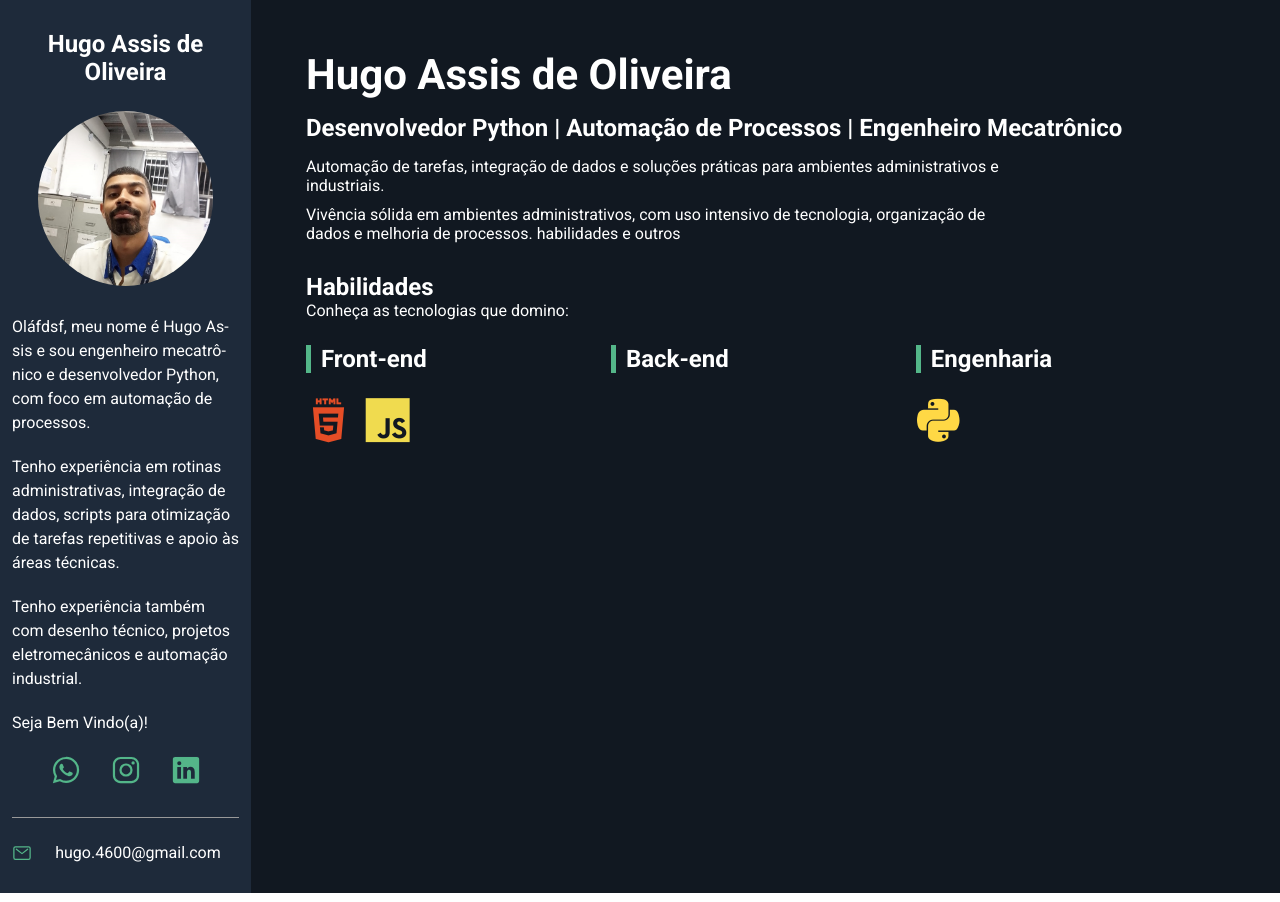
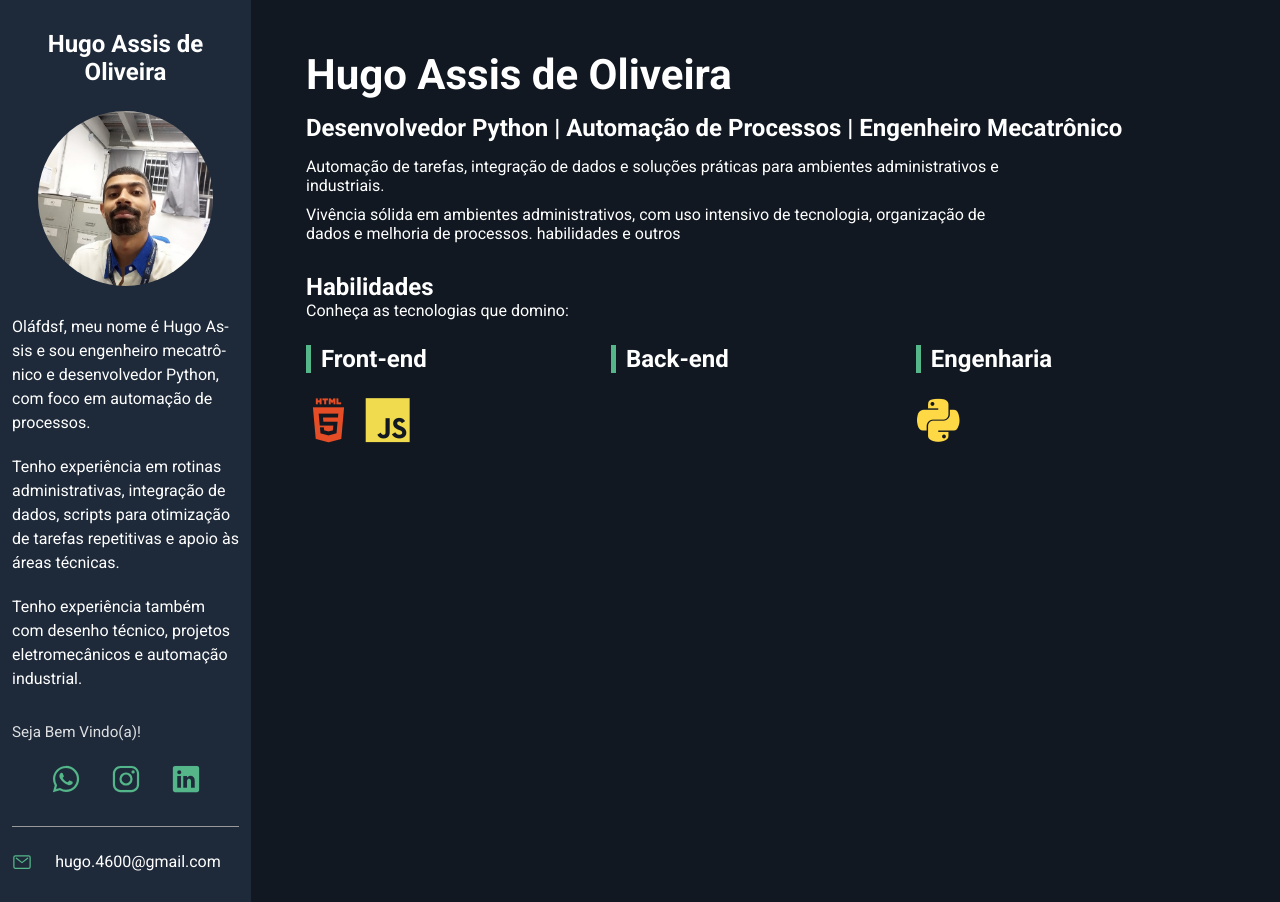
Before and after one commit to hugoassisoliveira/hugoassisoliveira.github.io, a plain HTML site: page index.html in a window 1280 px wide. Drawn offline with nearby package versions, Linux system fonts and the light colour scheme.

Commit message:
corrigindo parágrafos

```diff
--- a/css/styles.css
+++ b/css/styles.css
@@ -70,6 +70,13 @@
 
     overflow-wrap: break-word;
     word-wrap: break-word;
+}
+
+.ultimo_parag{
+    text-align: center;
+    margin-top: 30px;
+    font-size: 0.95rem;
+    opacity: 0.85;
 }
 
 #bio-container #welcome-text{
--- a/index.html
+++ b/index.html
@@ -21,7 +21,7 @@
             <p>Oláfdsf, meu nome é Hugo Assis e sou engenheiro mecatrônico e desenvolvedor Python, com foco em automação de processos.</p>
             <p>Tenho experiência em rotinas administrativas, integração de dados, scripts para otimização de tarefas repetitivas e apoio às áreas técnicas.</p>
             <p>Tenho experiência também com desenho técnico, projetos eletromecânicos e automação industrial.</p>
-            <p>Seja Bem Vindo(a)!</p>
+            <p class="ultimo_parag">Seja Bem Vindo(a)!</p>
             <ul id="social-container">
                 <li><a href="https://wa.me/+5511914440075" target="_blank"><ion-icon name="logo-whatsApp"></ion-icon></a></li>
                 <li><a href="https://www.instagram.com/hugolassis/" target="_blank"><ion-icon name="logo-instagram"></ion-icon></a></li>
```
